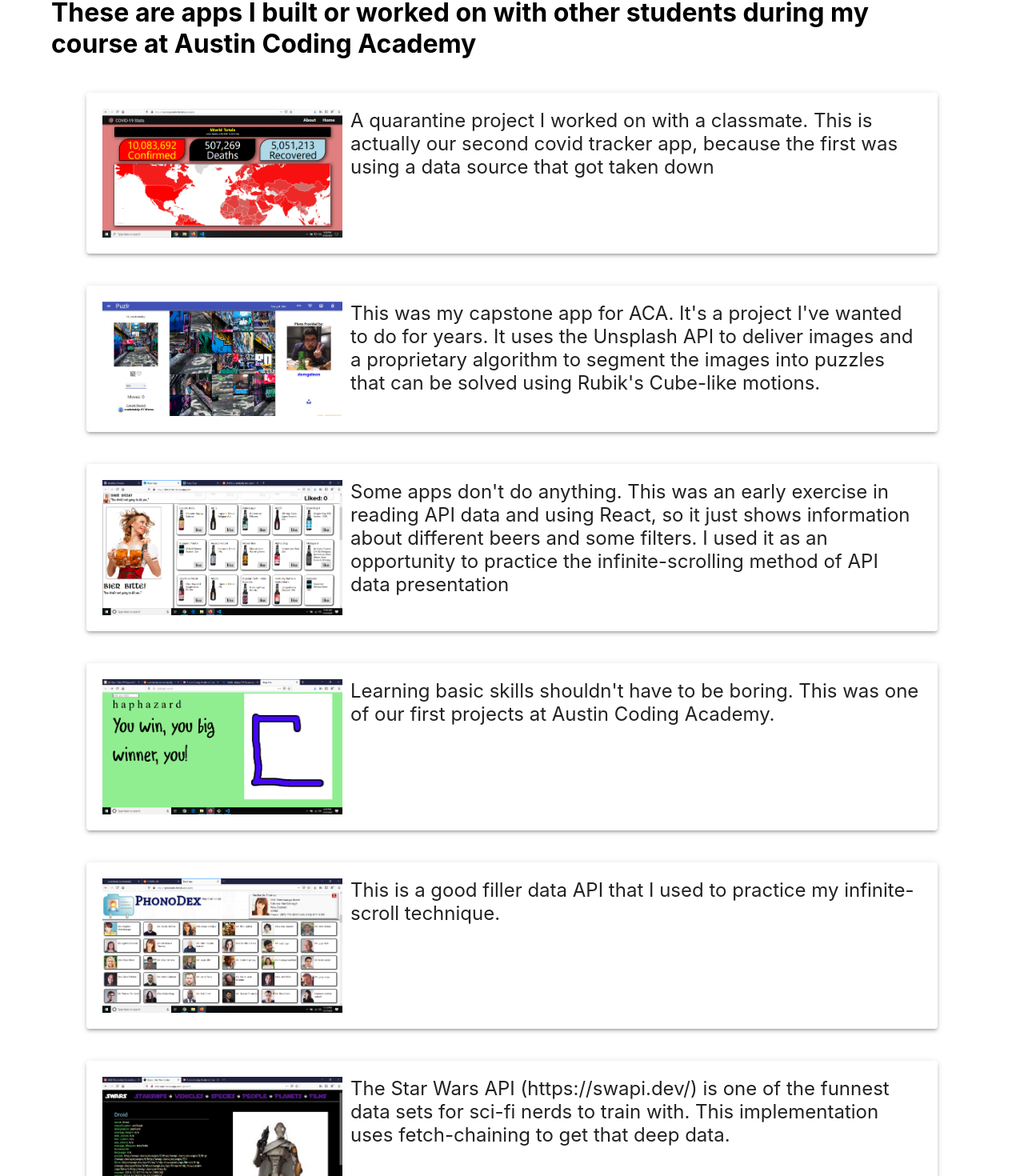
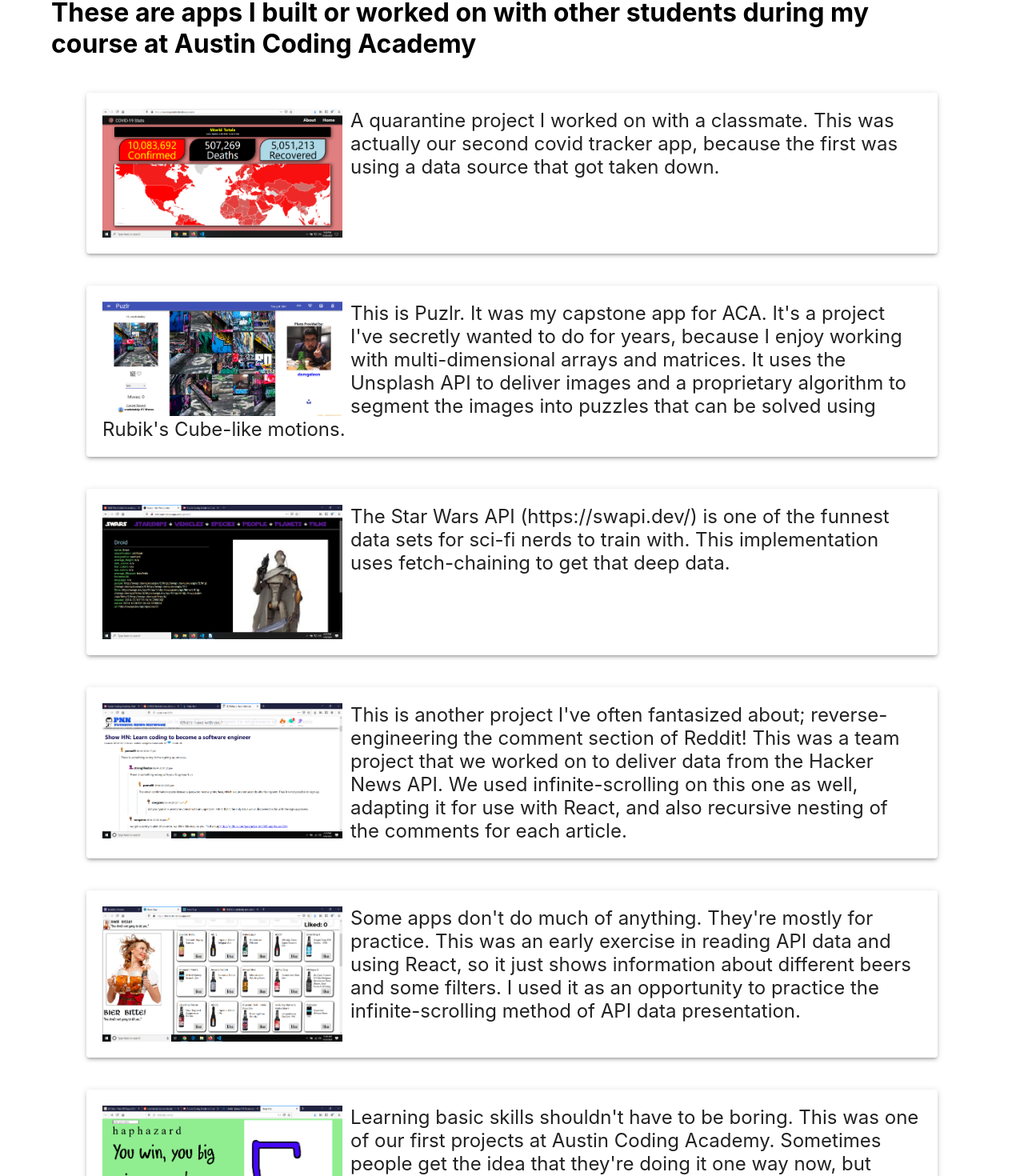
Before and after one commit to crashdaddy/crashdaddy, a React (Create React App) app: page /portfolio in a window 1280 px wide. Shown: the part 116-1586 px from the top of the page at 80% size. Built offline with nearby package versions, Linux system fonts and the light colour scheme.

Commit message:
edited portfolio copy

```diff
--- a/src/components/Portfolio/Portfolio.js
+++ b/src/components/Portfolio/Portfolio.js
@@ -9,23 +9,11 @@ const imgClass={width:'300px',float:'left',paddingRight:'10px'}
 const portfolioLinks = [{
     "pic":"covid19.png",
     "link":"http://covidupdater.herokuapp.com/",
-    "text":"A quarantine project I worked on with a classmate. This is actually our second covid tracker app, because the first was using a data source that got taken down"
+    "text":"A quarantine project I worked on with a classmate. This was actually our second covid tracker app, because the first was using a data source that got taken down."
 },{
     "pic":"puzzley19.png",
     "link":"https://puzlr.herokuapp.com/",
-    "text":"This was my capstone app for ACA. It's a project I've wanted to do for years. It uses the Unsplash API to deliver images and a proprietary algorithm to segment the images into puzzles that can be solved using Rubik's Cube-like motions."
-},{
-    "pic":"bier2.png",
-    "link":"https://bierbitte.herokuapp.com/",
-    "text":"Some apps don't do anything. This was an early exercise in reading API data and using React, so it just shows information about different beers and some filters. I used it as an opportunity to practice the infinite-scrolling method of API data presentation"
-},{
-    "pic":"hangmanprog2.png",
-    "link":"https://hangmanfun.netlify.app/",
-    "text":"Learning basic skills shouldn't have to be boring. This was one of our first projects at Austin Coding Academy."
-},{
-    "pic":"phonodex2.png",
-    "link":"https://phonodex.herokuapp.com/",
-    "text":"This is a good filler data API that I used to practice my infinite-scroll technique."
+    "text":"This is Puzlr. It was my capstone app for ACA. It's a project I've secretly wanted to do for years, because I enjoy working with multi-dimensional arrays and matrices. It uses the Unsplash API to deliver images and a proprietary algorithm to segment the images into puzzles that can be solved using Rubik's Cube-like motions."
 },{
     "pic":"swarsapi3.png",
     "link":"https://swarsapi.herokuapp.com/",
@@ -34,6 +22,18 @@ const portfolioLinks = [{
     "pic":"pnn7.png",
     "link":"https://patheticnews.herokuapp.com/",
     "text":"This is another project I've often fantasized about; reverse-engineering the comment section of Reddit! This was a team project that we worked on to deliver data from the Hacker News API. We used infinite-scrolling on this one as well, adapting it for use with React, and also recursive nesting of the comments for each article."
+},{
+    "pic":"bier2.png",
+    "link":"https://bierbitte.herokuapp.com/",
+    "text":"Some apps don't do much of anything. They're mostly for practice. This was an early exercise in reading API data and using React, so it just shows information about different beers and some filters. I used it as an opportunity to practice the infinite-scrolling method of API data presentation."
+},{
+    "pic":"hangmanprog2.png",
+    "link":"https://hangmanfun.netlify.app/",
+    "text":"Learning basic skills shouldn't have to be boring. This was one of our first projects at Austin Coding Academy. Sometimes people get the idea that they're doing it one way now, but would do it differently if it was 'for real,' but I think you get more from it if you always do it like it's 'for real.'"
+},{
+    "pic":"phonodex2.png",
+    "link":"https://phonodex.herokuapp.com/",
+    "text":"This is a good filler data API that I used when learning my infinite-scroll technique. By tracking the vertical scrollbar, you can tell if the user is near the bottom of the page and load more data. I wrote an article explaining exactly how to do it at https://medium.com/@kennethscoggins/using-the-infinite-scrolling-method-to-fetch-api-data-in-reactjs-c008b2b3a8b9"
 }]
 
 class Portfolio extends Component {
```
